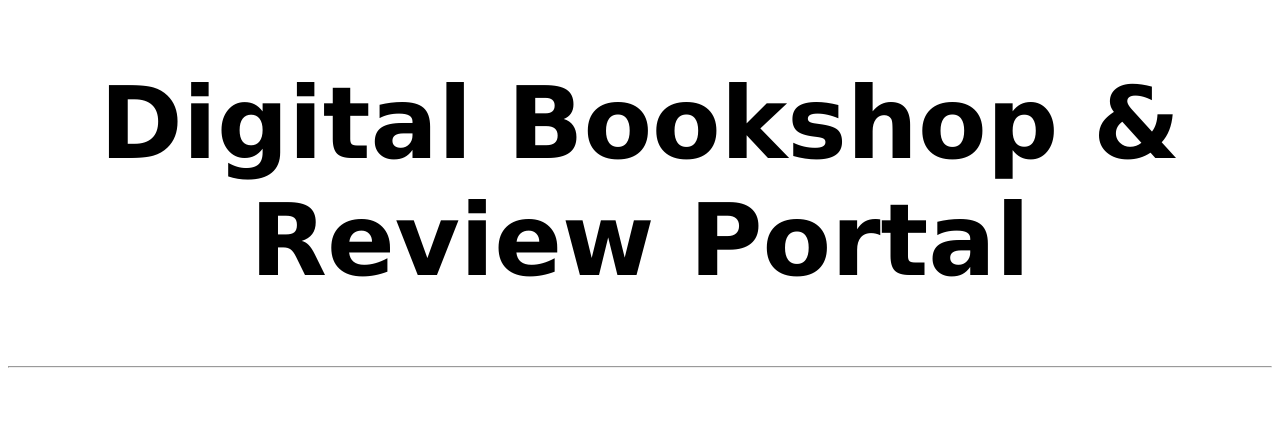
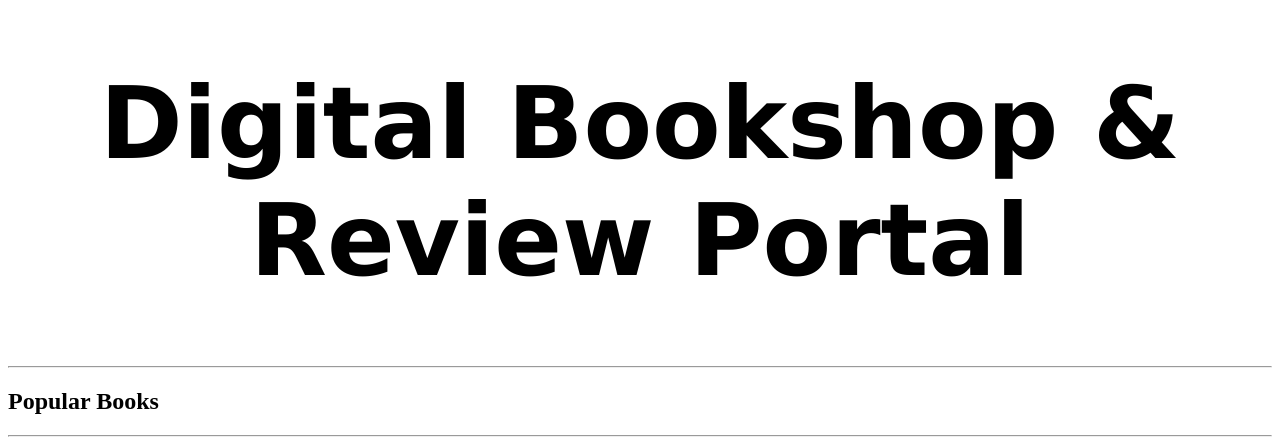
Before and after one commit to Nefeli-Fernando/Digital-Bookshop-review-portal, a plain HTML site: page index.html in a window 1280 px wide. Shown: the part 410-855 px from the top of the page. Before the commit the page ends 800 px from the top, so only its background shows below. Drawn offline with Linux system fonts and the light colour scheme.

Commit message:
Added a sub title

```diff
--- a/index.html
+++ b/index.html
@@ -37,6 +37,13 @@
         Digital Bookshop & Review Portal</h1>
         <hr>
 
+        <h2>Popular Books</h2>
+
+
+    <hr>
+
+
+
 
 </body>
 
```
